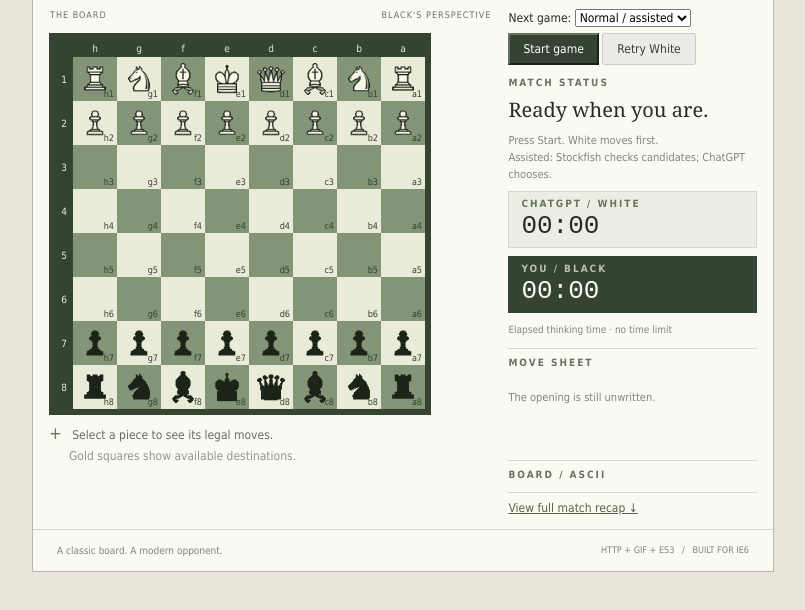
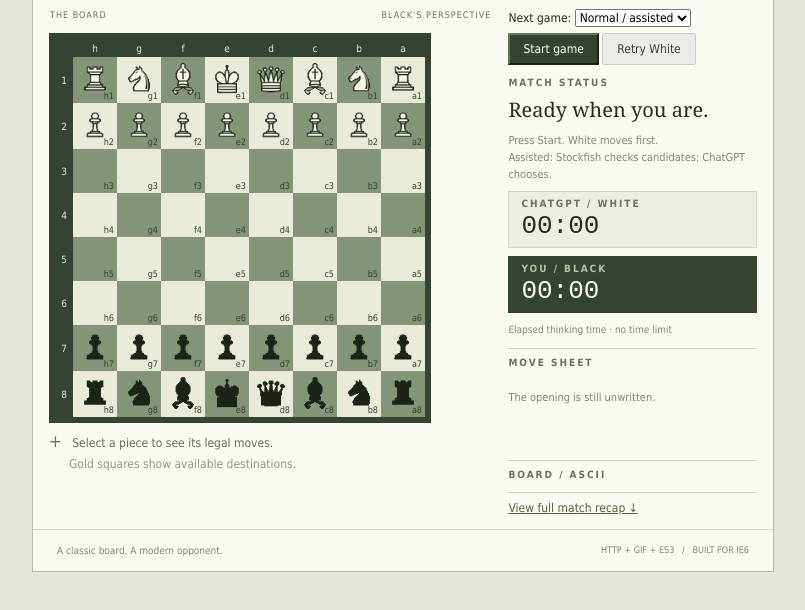
Before and after one commit to badconduct/ChessGPT, a website: page public/index.html in a window 1280 px wide. Shown: the part 118-728 px from the top of the page, without its empty margins (237-1042 px from the left). Drawn offline with Linux system fonts and the light colour scheme.

Commit message:
Fix IE6 board column widths and stable square sizing

```diff
--- a/public/client.js
+++ b/public/client.js
@@ -6,8 +6,8 @@ function el(id) { return document.getElementById(id); }
 function text(node) { return node ? (typeof node.text !== 'undefined' ? node.text : node.textContent) : ''; }
 function escapeHtml(s) { return String(s).replace(/&/g, '&amp;').replace(/</g, '&lt;').replace(/>/g, '&gt;').replace(/"/g, '&quot;'); }
 function init() {
-  var html = '<table class="chessboard" cellspacing="0" cellpadding="0"><tr><td class="axis"></td>', r, f, sq;
-  for (f = 7; f >= 0; f--) html += '<td class="axis">' + 'abcdefgh'.charAt(f) + '</td>';
+  var html = '<table class="chessboard" width="382" cellspacing="0" cellpadding="0"><colgroup><col width="18"><col span="8" width="44"></colgroup><tr><td class="axis"></td>', r, f, sq;
+  for (f = 7; f >= 0; f--) html += '<td class="fileaxis">' + 'abcdefgh'.charAt(f) + '</td>';
   html += '</tr>';
   for (r = 1; r <= 8; r++) {
     html += '<tr><td class="axis">' + r + '</td>';
--- a/public/style.css
+++ b/public/style.css
@@ -7,8 +7,8 @@ h1 { margin:6px 0 0; font-family:Georgia,'Times New Roman',serif; font-size:32px
 .toolbar { background:#e9ecdf; padding:8px 20px; border-top:1px solid #cdd3be; border-bottom:1px solid #cdd3be; color:#606951; } .tag { background:#344332; color:#faf9f2; font-size:9px; font-weight:bold; letter-spacing:1px; padding:4px 6px; }
 .workspace { width:100%; } .boardpanel { width:410px; padding:12px 16px 14px; vertical-align:top; } .sidebar { width:230px; padding:12px 16px 14px 0; vertical-align:top; }
 .boardcaption { width:100%; font-size:9px; letter-spacing:1px; color:#69745e; margin-bottom:12px; } .right { text-align:right; }
-.chessboard { border:6px solid #344332; background:#344332; table-layout:fixed; } .chessboard td { width:44px; height:44px; padding:0; text-align:center; vertical-align:middle; } .chessboard .axis { width:18px; height:18px; color:#e7eadb; font-size:10px; } .chessboard .light { background:#e9ead7; } .chessboard .dark { background:#839477; }
-.square { display:block; width:44px; height:44px; position:relative; text-decoration:none; color:#344332; } .square img { border:0; width:40px; height:40px; margin-top:2px; } .square .coord { position:absolute; bottom:2px; right:3px; font-size:9px; } .square .dot { font-size:32px; line-height:50px; }
+.chessboard { width:382px; border:6px solid #344332; background:#344332; table-layout:fixed; } .chessboard td { width:44px; height:44px; padding:0; text-align:center; vertical-align:middle; } .chessboard .axis { width:18px; height:18px; color:#e7eadb; font-size:10px; } .chessboard .fileaxis { width:44px; height:18px; color:#e7eadb; font-size:10px; } .chessboard .light { background:#e9ead7; } .chessboard .dark { background:#839477; }
+.square { display:block; width:44px; height:44px; position:relative; font-size:0; line-height:0; text-decoration:none; color:#344332; } .square img { display:block; border:0; width:40px; height:40px; margin:2px auto; } .square .coord { position:absolute; bottom:2px; right:3px; font-size:9px; line-height:10px; } .square .dot { display:block; width:44px; height:44px; font-size:32px; line-height:44px; }
 .chessboard .selected { background:#ddbb61; } .chessboard .legal { background:#d7c77e; } .chessboard .last { background:#b4b985; }
 .boardnote { line-height:21px; margin-top:8px; color:#666f5e; } .marker { font-size:17px; color:#6b7859; padding-right:7px; } .noteindent { padding-left:20px; color:#939789; }
 .actions { margin-top:0; margin-bottom:12px; } button { font:12px Tahoma,Arial,sans-serif; padding:7px 13px; cursor:pointer; } #start { background:#344332; color:white; border:2px outset #65745e; } #retry { color:#344332; }
```
